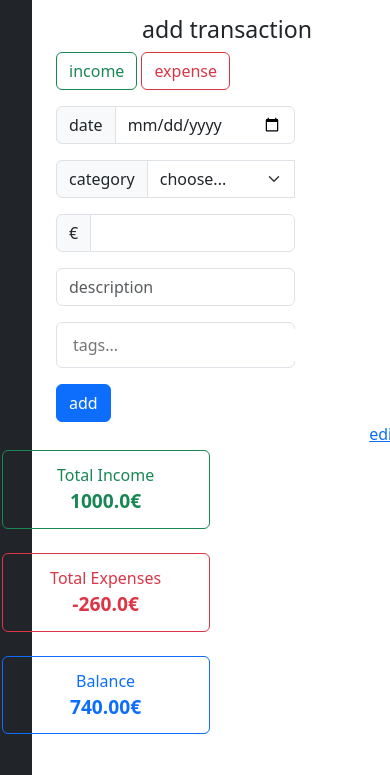
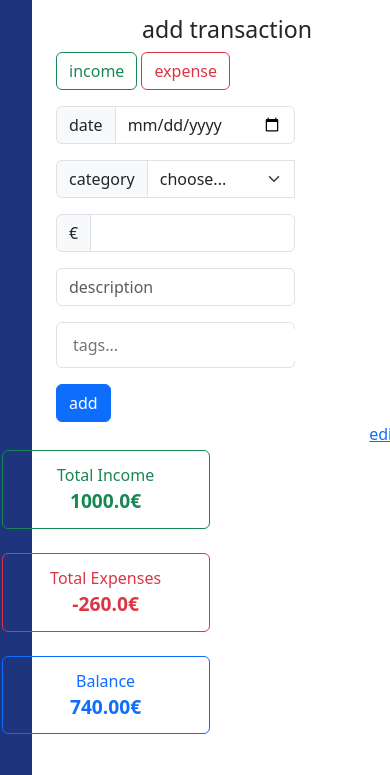
Before and after one commit to 12thexp/expense-tracker, a Flask app: page / in a window 390 px wide; the page is wider, and only the part inside the window is pictured. Shown: the top 775 px of that part. Run offline with Flask 3, Linux system fonts and the light colour scheme; some libraries are stand-ins or nearby versions.

Commit message:
misc fixes

```diff
--- a/website/templates/base.html
+++ b/website/templates/base.html
@@ -21,7 +21,7 @@
   <body>
     <div class="container-fluid">
       <div class="row flex-nowrap">
-        <div class="col-auto col-md-3 col-xl-2 px-sm-2 px-0 bg-dark">
+        <div class="col-auto col-md-3 col-xl-2 px-sm-2 px-0 bg-dark" style="background-color: rgb(30, 52, 124) !important">
           <div
             class="d-flex flex-column align-items-center align-items-sm-start px-3 pt-2 text-white min-vh-100"
           >
@@ -36,33 +36,33 @@
               id="menu"
             >
               <li class="nav-item">
-                <a href="/" class="nav-link align-middle px-0">
+                <a href="/" class="nav-link px-0 align-middle" style="color: rgb(255, 255, 255) !important">
                   <i class="fs-4 bi-house"></i>
                   <span class="ms-1 d-none d-sm-inline">Home</span>
                 </a>
               </li>
               <li>
-                <a href="/expenses" class="nav-link px-0 align-middle">
+                <a href="/expenses" class="nav-link px-0 align-middle" style="color: rgb(255, 255, 255) !important">
                   <i class="fs-4 bi-house"></i>
                   <span class="ms-1 d-none d-sm-inline">Expenses</span></a
                 >
               </li>
               <li>
-                <a href="/income" class="nav-link px-0 align-middle">
+                <a href="/income" class="nav-link px-0 align-middle" style="color: rgb(255, 255, 255) !important">
                   <i class="fs-4 bi-house"></i>
                   <span class="ms-1 d-none d-sm-inline">Income</span></a
                 >
               </li>
 
               <li>
-                <a href="/analytics" class="nav-link px-0 align-middle">
+                <a href="/analytics" class="nav-link px-0 align-middle" style="color: rgb(255, 255, 255) !important">
                   <i class="fs-4 bi-people"></i>
                   <span class="ms-1 d-none d-sm-inline">Analytics</span>
                 </a>
               </li>
 
               <li>
-                <a href="/sheet-view" class="nav-link px-0 align-middle">
+                <a href="/sheet-view" class="nav-link px-0 align-middle" style="color: rgb(255, 255, 255) !important">
                   <i class="fs-4 bi-people"></i>
                   <span class="ms-1 d-none d-sm-inline">Sheet view</span>
                 </a>
```
Also changed, not shown: website/templates/filter-tag.html (+4 -12 lines).
